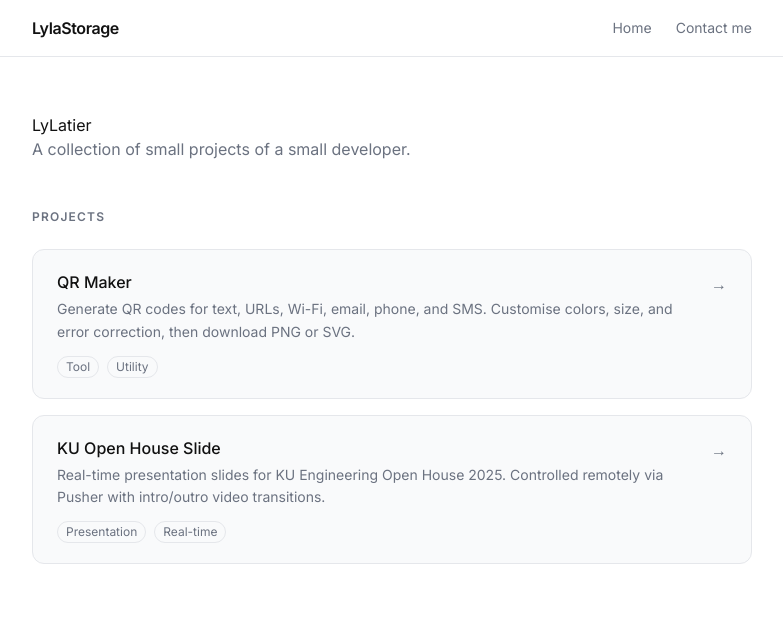
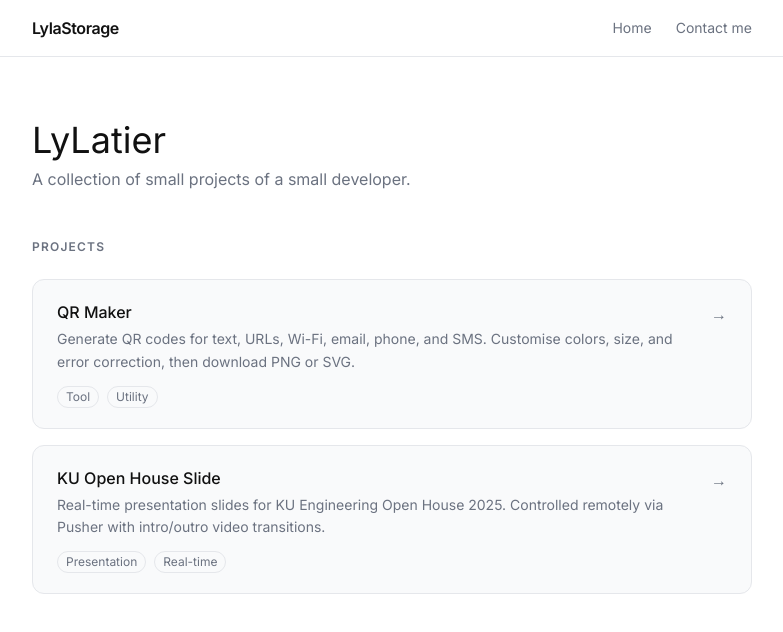
Before and after one commit to LylatierN/LylaStorage, a Next.js app: page / in a window 1280 px wide. Shown: the top 632 px of the page, without its empty margins (248-1031 px from the left). Built offline with nearby package versions, Linux system fonts and the light colour scheme.

Commit message:
fix home page information

```diff
--- a/app/page.tsx
+++ b/app/page.tsx
@@ -21,7 +21,7 @@ export default function Home() {
   return (
     <main className="min-h-screen px-6 py-14 max-w-3xl mx-auto">
       <header className="mb-12">
-        <h1>LyLatier</h1>
+        <h1 className="text-[36px]">LyLatier</h1>
         <p className="text-[var(--muted)]">A collection of small projects of a small developer.</p>
       </header>
 
```
